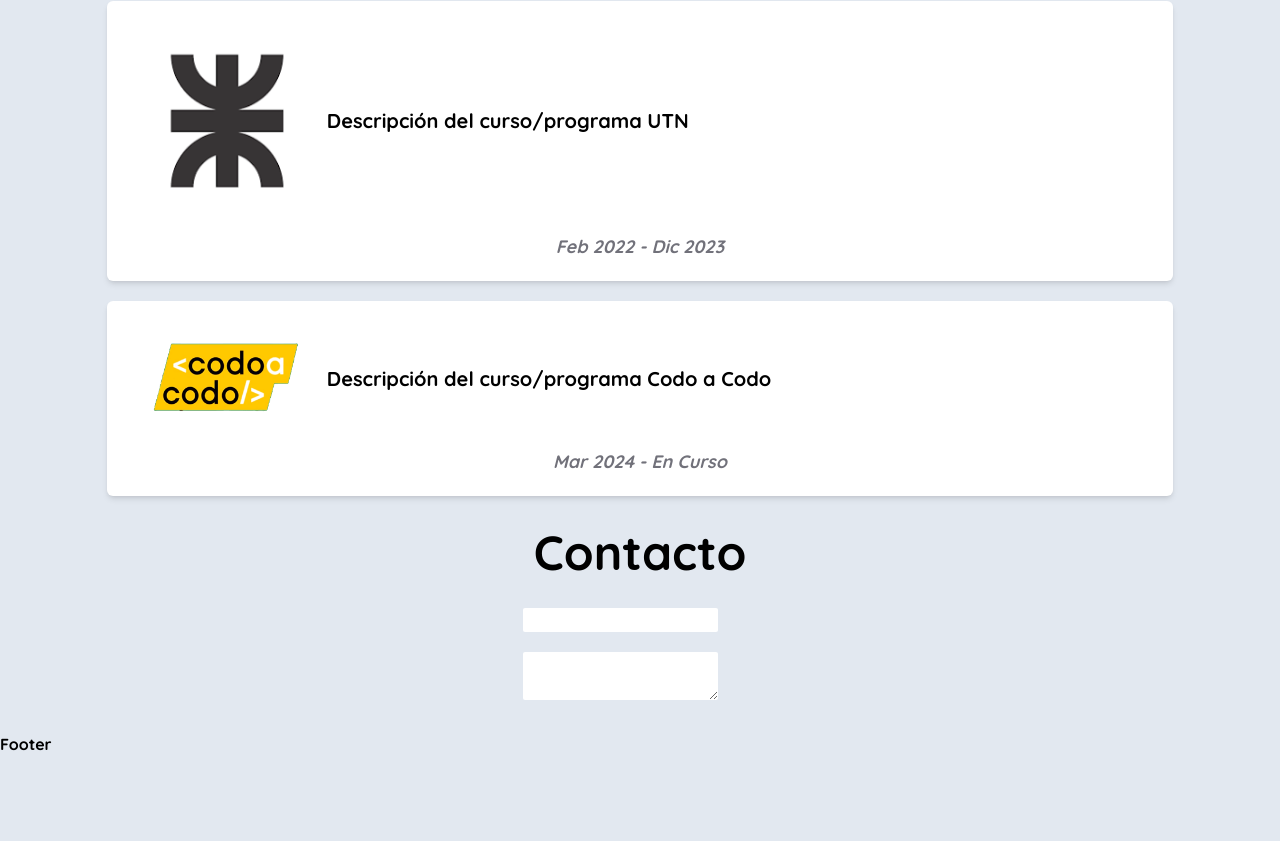
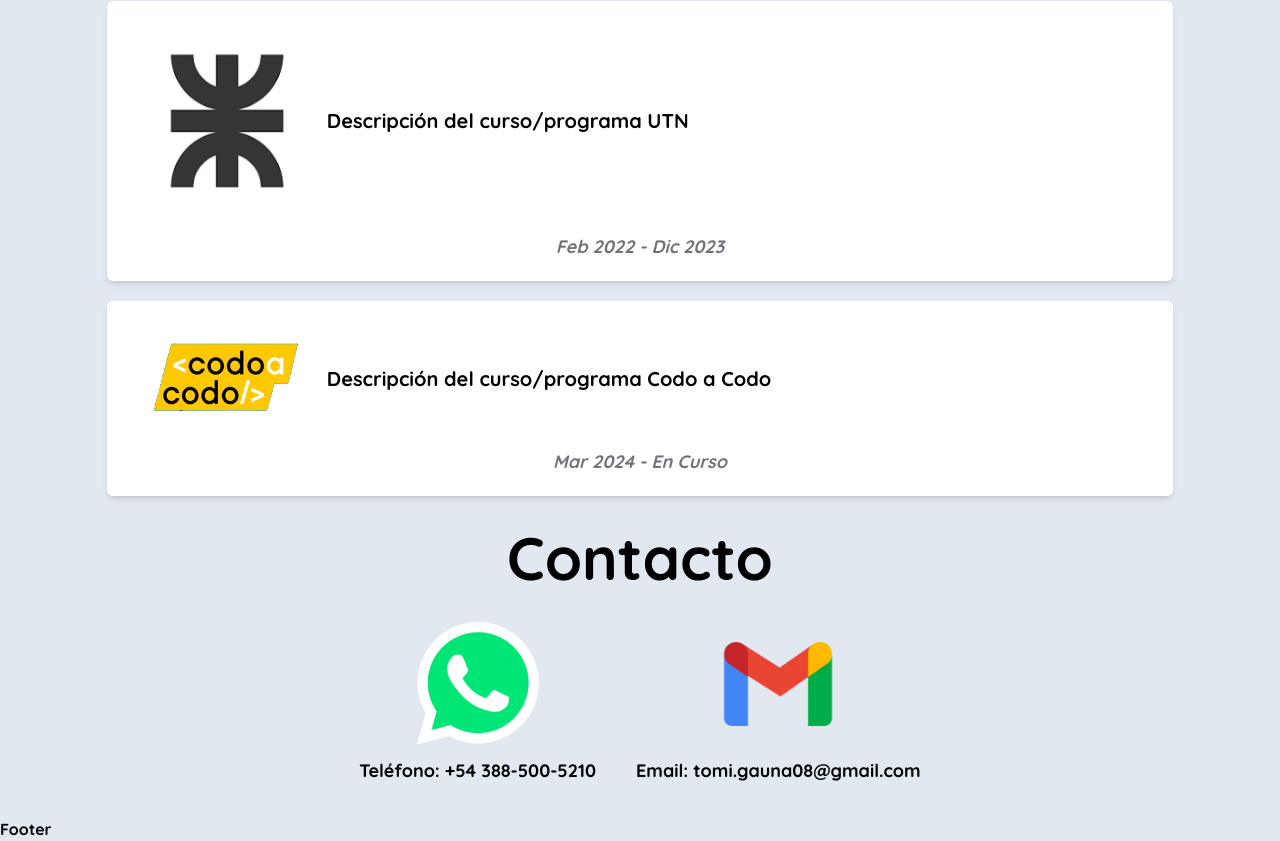
Before and after one commit to TomasGauna/TomasGauna.github.io, a Next.js app: page / in a window 1280 px wide. Shown: the part 2510-3351 px from the top of the page. Before the commit the page ends 3266 px from the top, so only its background shows below. Built offline with nearby package versions, Linux system fonts and the light colour scheme.

Commit message:
imagenes contacto

```diff
--- a/app/components/Contacto/Contacto.tsx
+++ b/app/components/Contacto/Contacto.tsx
@@ -1,20 +1,31 @@
-import React from 'react'
+import Link from 'next/link';
+import React from 'react';
 
 function Contacto() {
+  const numeroTelefono = "+54 388-500-5210";
+  const email = "tomi.gauna08@gmail.com";
+
   return (
-    <div className='flex flex-col items-center justify-start mt-8 w-full mb-8'>
-      <p className='lg:text-5xl text-4xl text-center mb-8'>Contacto</p>
-      <div className='w-full h-full flex flex-row gap-10 justify-center items-center'>
-        <div className='gap-5 flex flex-col'>
-          <input type="text" className='rounded-sm w-'/>
-          <textarea name="" id="" className='rounded-sm'></textarea>
-        </div>
-        <div>
-
+    <>
+      <div className='flex flex-col items-center justify-start mt-8 w-full mb-8'>
+        <p className='text-5xl lg:text-6xl text-center mb-8'>Contacto</p>
+        <div className='flex flex-wrap justify-center items-center gap-10'>
+          <div className="flex flex-col gap-px items-center">
+            <Link href="https://wa.me/+543885005210" target="_blank" rel="noopener noreferrer">
+              <img src="/contacto/whatsapp.png" alt="WhatsApp" className="w-32 h-32 mb-2 hover:scale-105 transition-transform active:scale-100" />
+            </Link>
+            <p className="text-lg">Teléfono: {numeroTelefono}</p>
+          </div>
+          <div className="flex flex-col gap-px items-center">
+            <Link href="mailto:tu_email@example.com" target="_blank" rel="noopener noreferrer">
+              <img src="/contacto/gmail.png" alt="Gmail" className="w-32 h-32 mb-2 hover:scale-105 transition-transform active:scale-100" />
+            </Link>
+            <p className="text-lg">Email: {email}</p>
+          </div>
         </div>
       </div>
-    </div>
-  )
+    </>
+  );
 }
 
-export default Contacto
+export default Contacto;
--- a/app/components/Experiencia/Experiencia.tsx
+++ b/app/components/Experiencia/Experiencia.tsx
@@ -27,7 +27,10 @@ const Experiencia: React.FC<ExperienciaProps> = ({ translations }) => {
           </div>
         ))}
       </div>
-      <p>ACA IRIA LO QUE HAGO EN NETNIX, QUE LO TENGO QUE PENSAR BIEN</p>
+      <div>
+        <p>ACA IRIA LO QUE HAGO EN NETNIX, QUE LO TENGO QUE PENSAR BIEN</p>
+      </div>
+
     </div>
   );
 };
```
Also changed, not shown: public/contacto/gmail.png (added), public/contacto/whatsapp.png (added).
